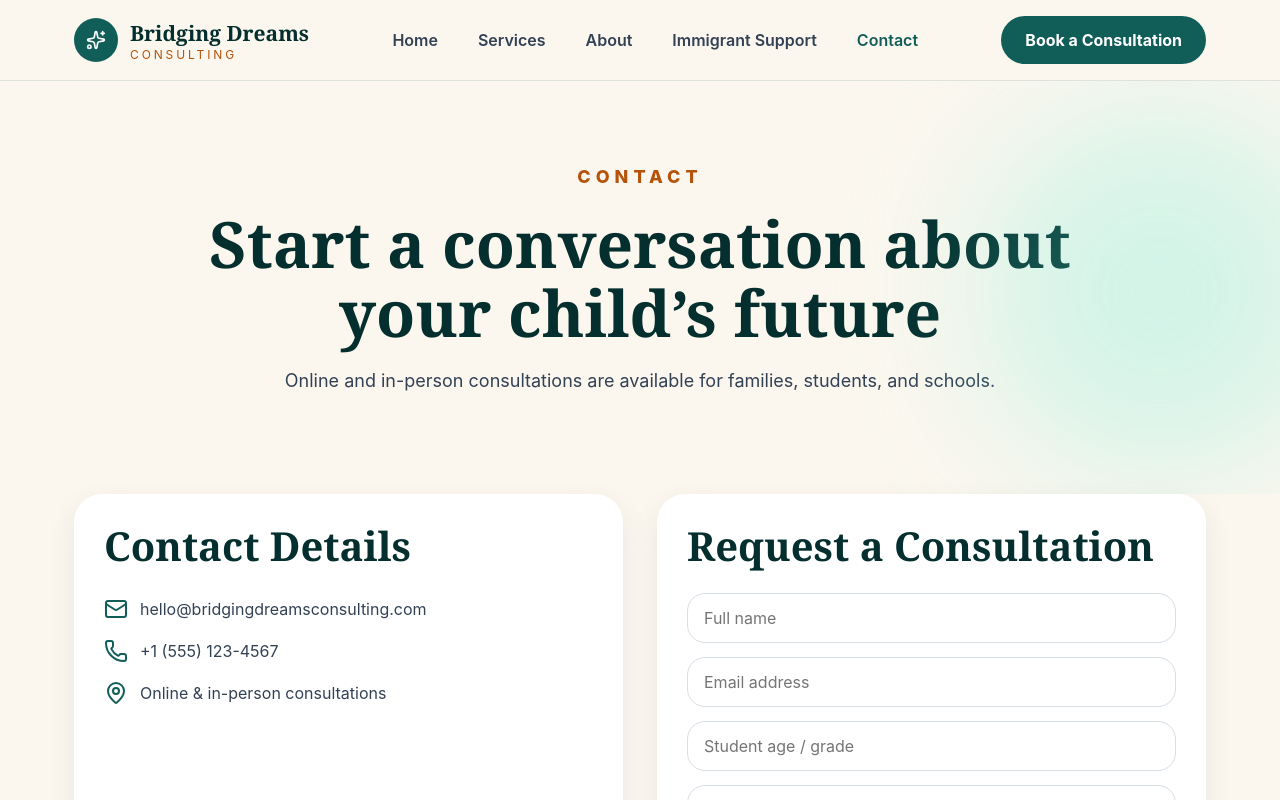
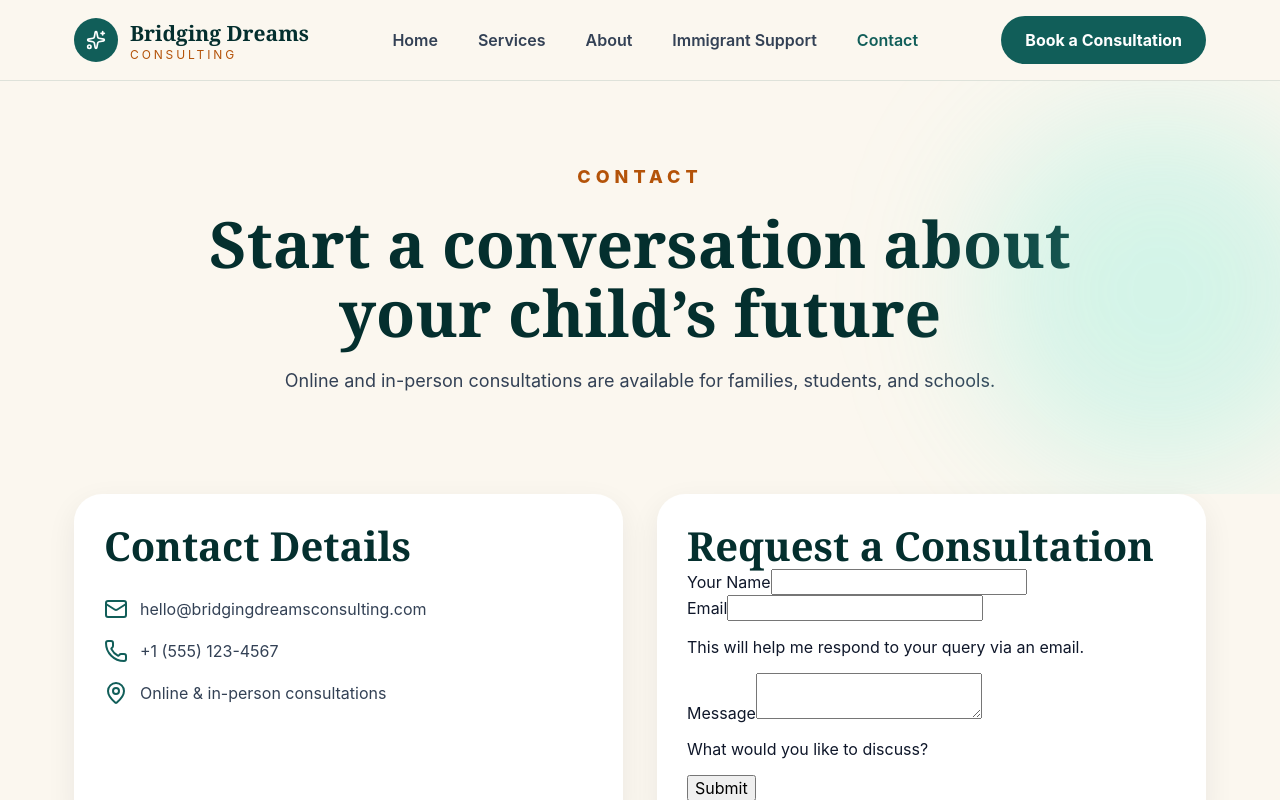
Before and after one commit to banjooke/bridging-dreams, a React (Vite) app: page / in a window 1280 px wide. Both pictures are taken after a click on the button "Book a Consultation". Shown: the top 800 px of the page. Built offline with nearby package versions, Linux system fonts and the light colour scheme.

Commit message:
Add files via upload

```diff
--- a/src/App.jsx
+++ b/src/App.jsx
@@ -312,44 +312,35 @@ function Contact() {
           <h2>Request a Consultation</h2>
 
           <form
-            action="https://formspree.io/f/{form_id}"
+            action="https://formspree.io/f/meedzljy"
+            class="fs-form"
+            target="_top"
             method="POST"
-            className="form"
           >
-
-            <input
-              type="text"
-              name="name"
-              placeholder="Full name"
-              required
-            />
-
-            <input
-              type="email"
-              name="email"
-              placeholder="Email address"
-              required
-            />
-
-            <input
-              type="text"
-              name="student"
-              placeholder="Student age / grade"
-            />
-
-            <textarea
-              name="message"
-              placeholder="Tell us what support you are looking for"
-              required
-            />
-
-            <button
-              type="submit"
-              className="btn btn-solid"
-            >
-              Send Request
-            </button>
-
+            <div class="fs-field">
+              <label class="fs-label" for="name">Your Name</label>
+              <input class="fs-input" id="name" name="name" required />
+            </div>
+            <div class="fs-field">
+              <label class="fs-label" for="email">Email</label>
+              <input class="fs-input" id="email" name="email" required />
+              <p class="fs-description">
+                This will help me respond to your query via an email.
+              </p>
+            </div>
+            <div class="fs-field">
+              <label class="fs-label" for="message">Message</label>
+              <textarea
+                class="fs-textarea"
+                id="message"
+                name="message"
+                required
+              ></textarea>
+              <p class="fs-description">What would you like to discuss?</p>
+            </div>
+            <div class="fs-button-group">
+              <button class="fs-button" type="submit">Submit</button>
+            </div>
           </form>
         </Card>
 
```
